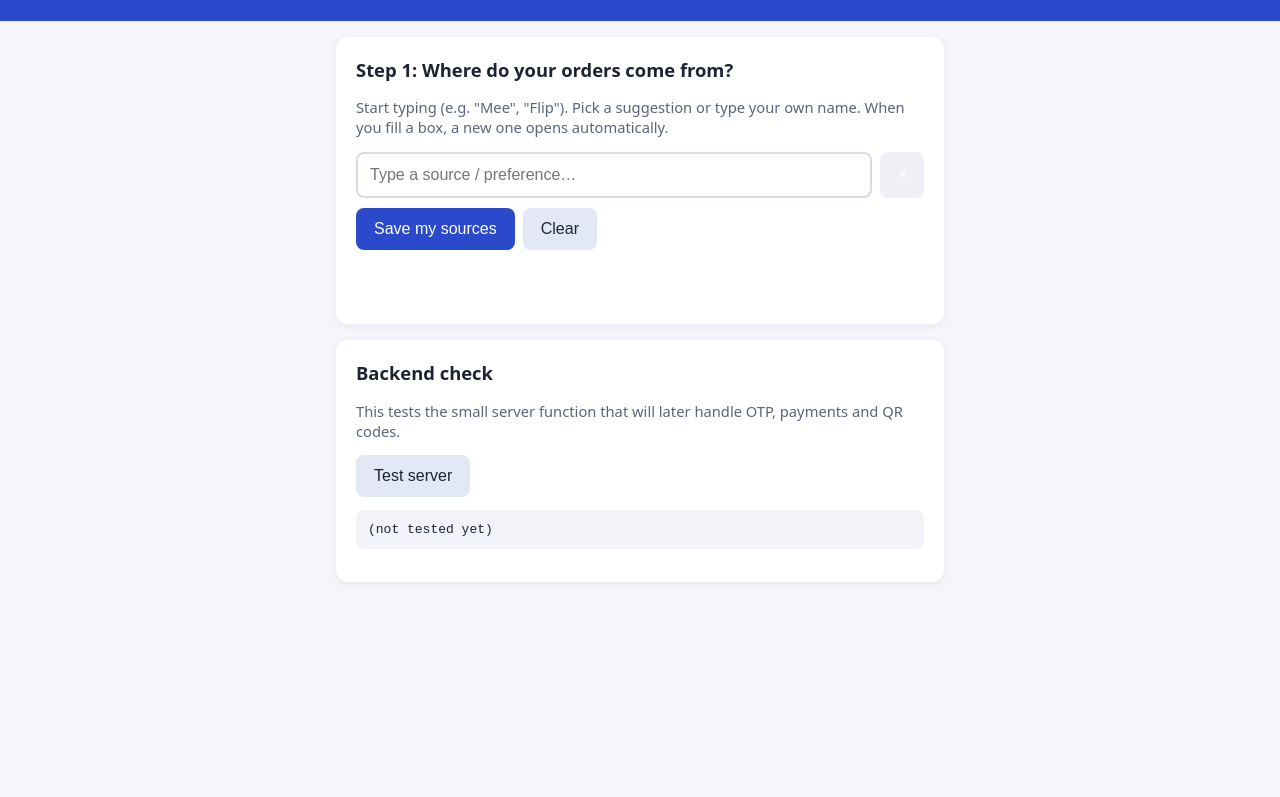
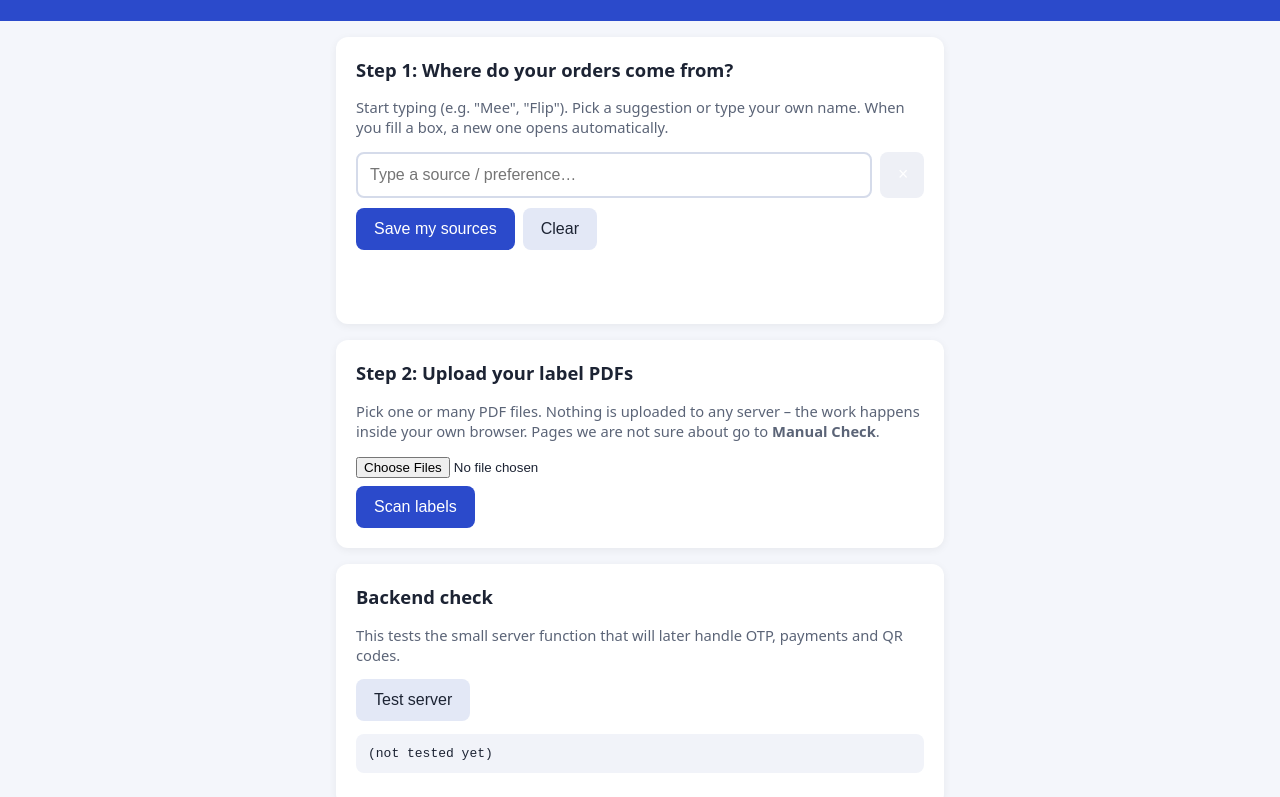
Before and after one commit to dsoumyajit023-jpg/packkaro, a plain HTML site: page index.html in a window 1280 px wide. Shown: the part 96-893 px from the top of the page. Before the commit the page ends 800 px from the top, so only its background shows below. Drawn offline with Linux system fonts and the light colour scheme.

Commit message:
Update index.html

```diff
--- a/index.html
+++ b/index.html
@@ -34,6 +34,23 @@
     </section>
 
     <section class="card">
+      <h2>Step 2: Upload your label PDFs</h2>
+      <p class="hint">
+        Pick one or many PDF files. Nothing is uploaded to any server &ndash; the work happens
+        inside your own browser. Pages we are not sure about go to <b>Manual Check</b>.
+      </p>
+      <input id="file-input" type="file" accept="application/pdf" multiple />
+      <div class="actions">
+        <button id="scan-btn" type="button">Scan labels</button>
+      </div>
+      <div id="progress-wrap" hidden>
+        <progress id="progress-bar" value="0" max="100"></progress>
+        <p id="progress-text"></p>
+      </div>
+      <div id="results"></div>
+    </section>
+
+    <section class="card">
       <h2>Backend check</h2>
       <p class="hint">This tests the small server function that will later handle OTP, payments and QR codes.</p>
       <button id="ping-btn" type="button" class="secondary">Test server</button>
@@ -41,6 +58,8 @@
     </section>
   </main>
 
+  <!-- PDF.js reads text from PDFs inside the browser (free, from a public CDN) -->
+  <script src="https://cdnjs.cloudflare.com/ajax/libs/pdf.js/3.11.174/pdf.min.js"></script>
   <script src="app.js"></script>
 </body>
 </html>
```
